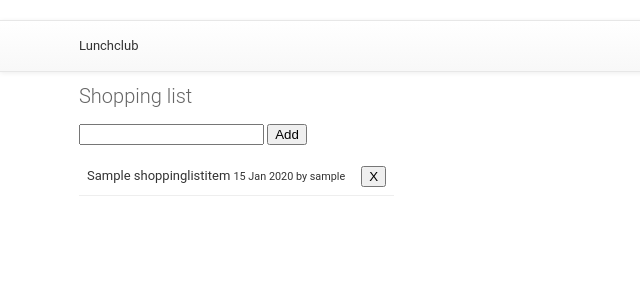
After one commit to Mortal/django-lunchclub, a Django app: page /shoppinglist/ in a window 1280 px wide. The commit adds this page. Shown: the top 300 px of the page, without its empty margins (0-640 px from the left). Run offline with Django 3.2, Linux system fonts and the light colour scheme; a user stored in the database is signed in; tables that the repository leaves empty hold one stand-in row (values such as "Sample post").

Commit message:
Add shopping list

```diff
--- a/lunchclub/forms.py
+++ b/lunchclub/forms.py
@@ -9,7 +9,7 @@ from django.conf import settings
 
 from lunchclub.models import (
     recompute_balances, AccessToken, Expense, Attendance,
-    Person,
+    Person, ShoppingListItem,
 )
 from lunchclub.parser import (
     parse_attenddb, parse_expensedb,
@@ -386,3 +386,31 @@ class AttendanceCreateForm(forms.Form):
             for p, d in self.get_selected()
         ]
         Attendance.objects.bulk_create(objects)
+
+
+class ShoppingListForm(forms.Form):
+    name = forms.CharField(required=False)
+    create = forms.BooleanField(required=False)
+
+    def __init__(self, **kwargs):
+        self.queryset = kwargs.pop('queryset')
+        super().__init__(**kwargs)
+
+        self.shopping_list_items = []
+        for o in self.queryset:
+            k = 'i%s_delete' % o.pk
+            self.fields[k] = forms.BooleanField(required=False)
+            self.shopping_list_items.append((o, k))
+
+    def clean(self):
+        data = self.cleaned_data
+        data['created'] = []
+        if data.get('create'):
+            try:
+                data['created'].append(ShoppingListItem(name=data['name']))
+            except KeyError:
+                self.add_error('name', 'This field is required.')
+        data['deleted'] = []
+        for o, k in self.shopping_list_items:
+            if data.get(k):
+                data['deleted'].append(o)
--- a/lunchclub/models.py
+++ b/lunchclub/models.py
@@ -236,3 +236,13 @@ def get_average_meal_price():
     expense_sum = expense_qs.aggregate(s=Sum('amount'))['s']
     attendance_count = attendance_qs.count()
     return expense_sum / attendance_count if attendance_count else 0
+
+
+class ShoppingListItem(models.Model):
+    created_by = models.ForeignKey(Person, on_delete=models.SET_NULL,
+                                   blank=True, null=True, related_name='+')
+    created_time = models.DateTimeField(auto_now_add=True)
+    deleted_by = models.ForeignKey(Person, on_delete=models.SET_NULL,
+                                   blank=True, null=True, related_name='+')
+    deleted_time = models.DateTimeField(blank=True, null=True)
+    name = models.CharField(max_length=100)
--- a/lunchclub/templates/lunchclub/home.html
+++ b/lunchclub/templates/lunchclub/home.html
@@ -19,7 +19,10 @@
 
 <p><a href="{% url 'attendance_today' %}">Enter today's attendance</a>
 &bull;
-<a href="{% url 'attendance_create' %}">Enter attendance for past month</a></p>
+<a href="{% url 'attendance_create' %}">Enter attendance for past month</a>
+&bull;
+<a href="{% url 'shopping_list' %}">Shopping list</a>
+</p>
 
 <p><a href="{% url 'expense_create' %}">Enter someone else's expense</a>
 &bull;
--- /dev/null
+++ b/lunchclub/templates/lunchclub/shoppinglist.html
@@ -0,0 +1,25 @@
+{% extends "lunchclub/base.html" %}
+{% block content %}
+
+<h1>Shopping list</h1>
+
+<form method="post">{% csrf_token %}
+{% if form.errors %}
+<p>Please correct the errors below.</p>
+{% endif %}
+{{ form.name.errors }}
+<p>
+{{ form.name }} <input type="submit" name="create" value="Add" />
+</p>
+<table>
+<tbody>
+{% for item, key in form.shopping_list_items %}
+<tr>
+<td>{{ item.name }} <small>{{ item.created_time|date:"j M Y" }} by {{ item.created_by }}</small></td>
+<td><input type="submit" name="{{ key }}" value="X" /></td>
+</tr>
+{% endfor %}
+</tbody>
+</table>
+</form>
+{% endblock %}
--- a/lunchclub/urls.py
+++ b/lunchclub/urls.py
@@ -20,6 +20,7 @@ from lunchclub.views import (
     Home, DatabaseBulkEdit, Login, Logout, AccessTokenList,
     ExpenseCreate, AttendanceToday, AttendanceCreate,
     AttendanceExport, ExpenseExport, submit_view,
+    ShoppingList,
 )
 
 urlpatterns = [
@@ -36,4 +37,5 @@ urlpatterns = [
     url(r'^attendance/today/$', AttendanceToday.as_view(), name='attendance_today'),
     url(r'^attendance/$', AttendanceCreate.as_view(), name='attendance_create'),
     url(r'^clisubmit/$', submit_view),
+    url(r'^shoppinglist/$', ShoppingList.as_view(), name='shopping_list'),
 ]
--- a/lunchclub/views.py
+++ b/lunchclub/views.py
@@ -22,9 +22,11 @@ from django.conf import settings
 
 from lunchclub.forms import (
     DatabaseBulkEditForm, AccessTokenListForm, SearchForm, ExpenseCreateForm,
-    AttendanceTodayForm, AttendanceCreateForm, MonthForm,
+    AttendanceTodayForm, AttendanceCreateForm, MonthForm, ShoppingListForm,
 )
-from lunchclub.models import Person, Expense, Attendance, AccessToken
+from lunchclub.models import (
+    Person, Expense, Attendance, AccessToken, ShoppingListItem,
+)
 from lunchclub.models import get_average_meal_price, compute_month_balances
 from lunchclub.parser import (
     get_attenddb_from_model, get_expensedb_from_model,
@@ -489,3 +491,27 @@ class Submit(View):
 
 
 submit_view = csrf_exempt(Submit.as_view())
+
+
+@person_required
+class ShoppingList(FormView):
+    queryset = ShoppingListItem.objects.filter(deleted_time__isnull=True)
+    template_name = 'lunchclub/shoppinglist.html'
+    form_class = ShoppingListForm
+
+    def get_form_kwargs(self, **kwargs):
+        form_kwargs = super().get_form_kwargs(**kwargs)
+        form_kwargs['queryset'] = self.queryset.all()
+        return form_kwargs
+
+    def form_valid(self, form):
+        for o in form.cleaned_data['deleted']:
+            logger.info("%s: Delete %r", self.request.person, o.name)
+            o.deleted_by = self.request.person
+            o.deleted_time = timezone.now()
+            o.save()
+        for o in form.cleaned_data['created']:
+            logger.info("%s: Create %r", self.request.person, o.name)
+            o.created_by = self.request.person
+            o.save()
+        return redirect('shopping_list')
```
Also changed, not shown: lunchclub/migrations/0002_shoppinglistitem.py (added).
